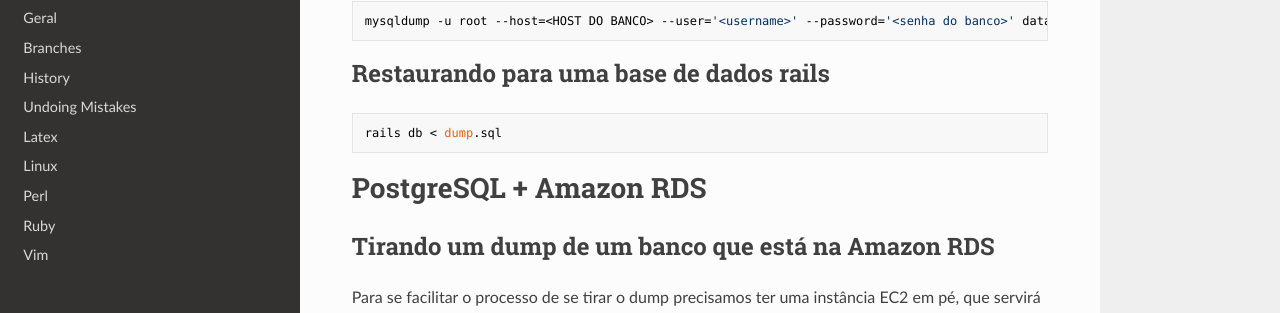
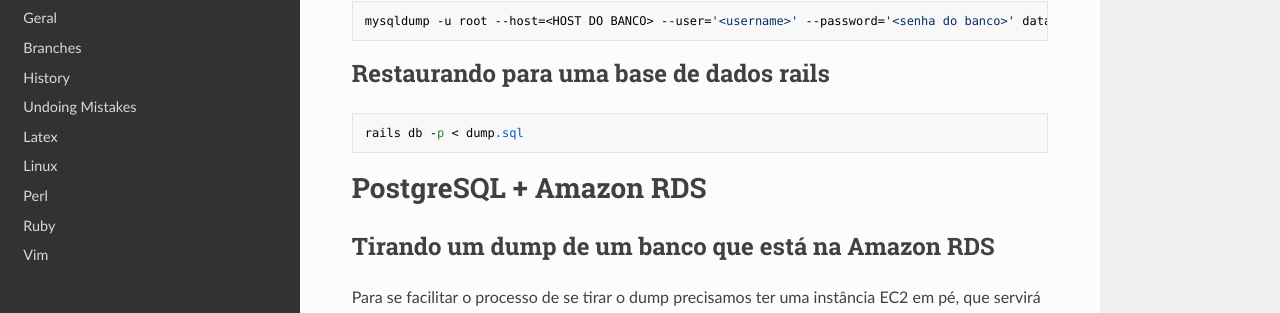
Before and after one commit to hposca/useful_notes, an MkDocs documentation site: the page built from docs/banco_de_dados.md, in a window 1280 px wide and 1309 px high. Shown: the part 325-638 px from the top of the window. Built offline with MkDocs 1.6.1, drawn with Linux system fonts in a browser that asks for light colours; nearby versions of some CDN libraries; old or Windows-style settings are respelled for this version of MkDocs.

```diff
--- a/docs/banco_de_dados.md
+++ b/docs/banco_de_dados.md
@@ -10,7 +10,7 @@ Primeiramente temos que ter o pacote `mysql-client` instalado.
 
 ## Restaurando para uma base de dados rails
 
-    rails db < dump.sql
+    rails db -p < dump.sql
 
 # PostgreSQL + Amazon RDS
 
```
